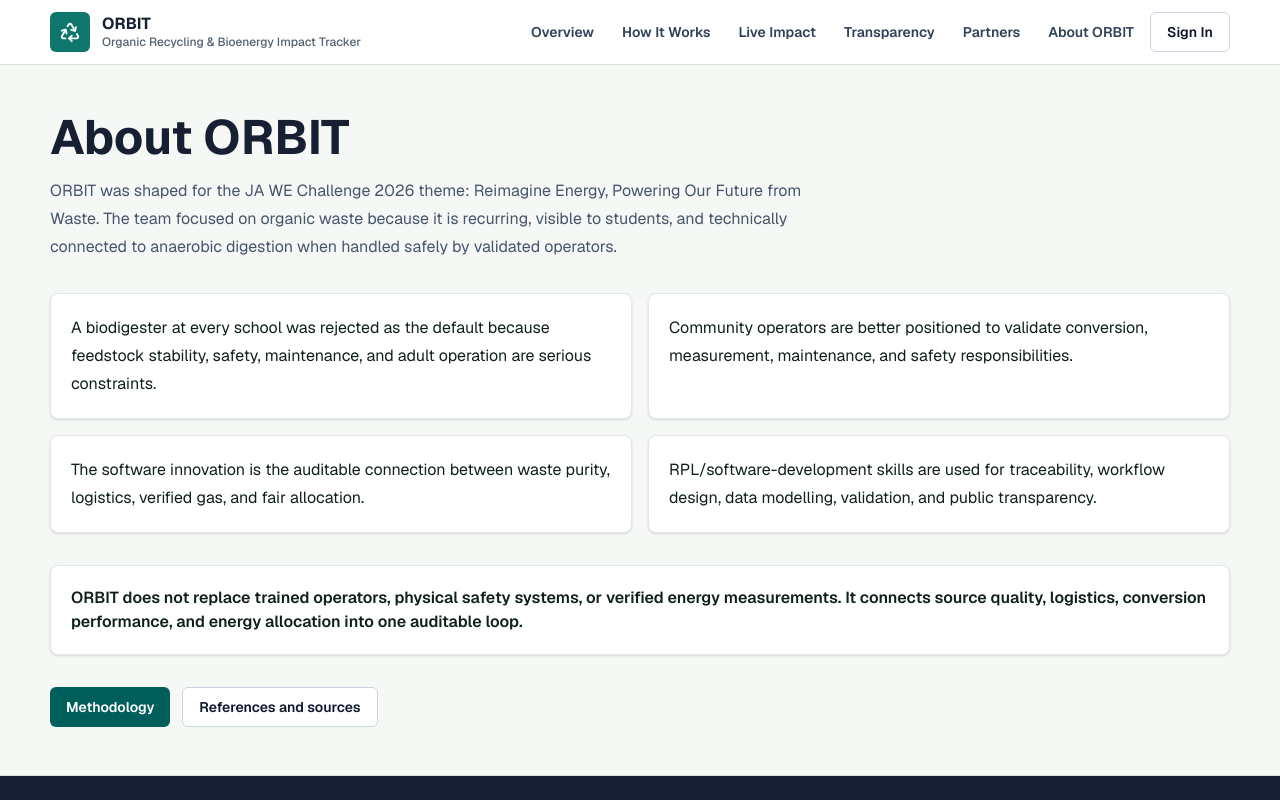
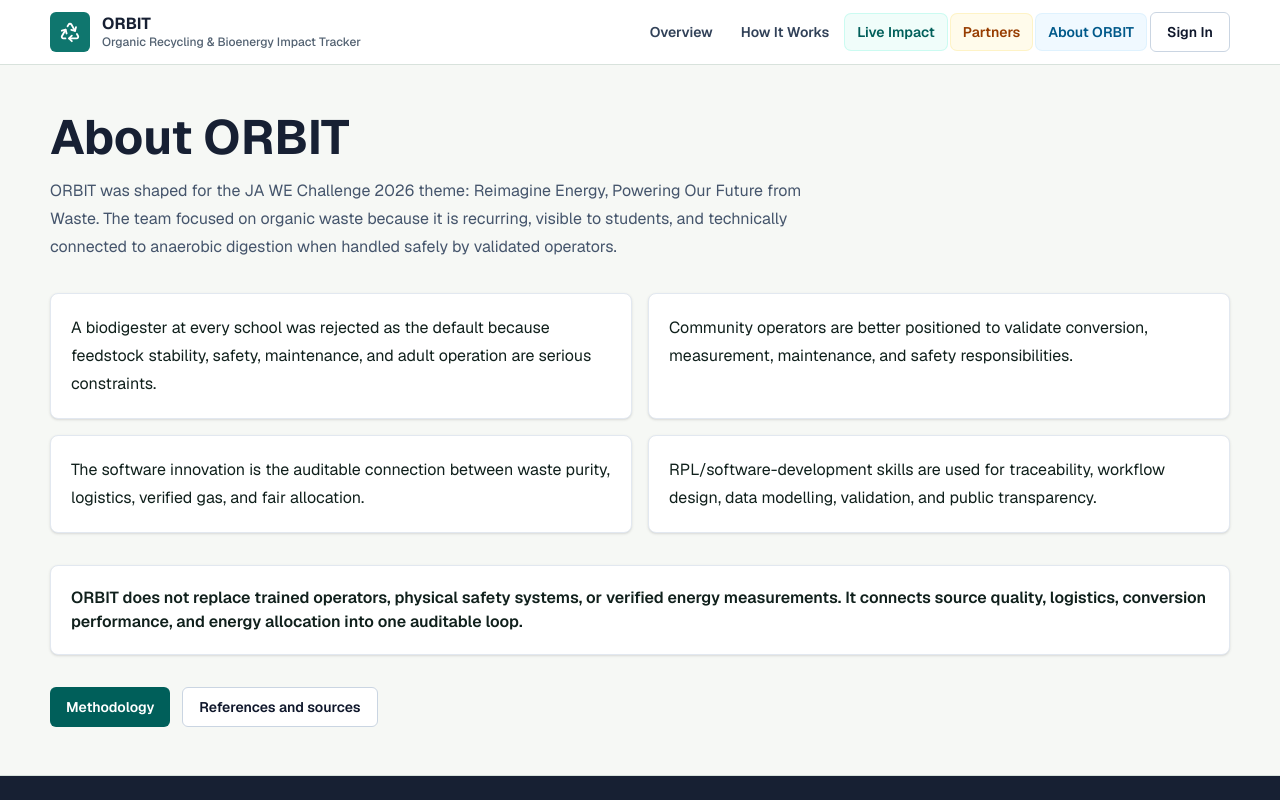
Before and after one commit to Claritys11/orbit-bioenergy-tracker, a Next.js app: page /about in a window 1280 px wide. Shown: the top 800 px of the page. Built offline with nearby package versions, Linux system fonts and the light colour scheme.

Commit message:
style: polish public navigation and flow

```diff
--- a/src/app/globals.css
+++ b/src/app/globals.css
@@ -49,6 +49,27 @@
   top: 16px;
 }
 
+.reveal-on-scroll {
+  animation: orbit-reveal 0.7s ease-out both;
+  animation-timeline: view();
+  animation-range: entry 0% cover 28%;
+}
+
+.reveal-on-scroll:nth-child(2n) {
+  animation-delay: 80ms;
+}
+
+@keyframes orbit-reveal {
+  from {
+    opacity: 0;
+    transform: translateY(18px);
+  }
+  to {
+    opacity: 1;
+    transform: translateY(0);
+  }
+}
+
 button,
 a,
 input,
@@ -62,3 +83,9 @@
     display: none !important;
   }
 }
+
+@media (prefers-reduced-motion: reduce) {
+  .reveal-on-scroll {
+    animation: none;
+  }
+}
--- a/src/app/page.tsx
+++ b/src/app/page.tsx
@@ -123,7 +123,7 @@
           <h2 className="mt-3 text-4xl font-bold text-[var(--orbit-secondary)]">Physical workflow and user workflow stay aligned.</h2>
           <div className="mt-8 grid gap-4 md:grid-cols-4">
             {workflow.map(([title, body], index) => (
-              <Card key={title}>
+              <Card key={title} className="reveal-on-scroll">
                 <p className="text-sm font-bold text-amber-600">{String(index + 1).padStart(2, "0")}</p>
                 <h3 className="mt-2 font-bold text-slate-950">{title}</h3>
                 <p className="mt-2 text-sm leading-6 text-slate-600">{body}</p>
@@ -132,7 +132,7 @@
           </div>
           <div className="mt-8 grid gap-4 md:grid-cols-4">
             {userSteps.map(([title, body]) => (
-              <Card key={title}>
+              <Card key={title} className="reveal-on-scroll">
                 <h3 className="font-bold">{title}</h3>
                 <p className="mt-2 text-sm leading-6 text-slate-600">{body}</p>
               </Card>
@@ -161,7 +161,7 @@
               <h2 className="mt-3 text-4xl font-bold text-[var(--orbit-secondary)]">Public-safe demonstration metrics.</h2>
               <p className="mt-3 text-sm text-slate-600">Demonstration dataset - not field-validated pilot results.</p>
             </div>
-            <LinkButton href="/transparency">Open Full Transparency Dashboard</LinkButton>
+            <LinkButton href="/transparency">Open Full Live Impact Dashboard</LinkButton>
           </div>
           <div className="mt-8 grid gap-4 md:grid-cols-4">
             <PublicMetric label="Registered waste" value={formatKg(data.metrics.registeredWaste)} unit="gross waste" confidence="Simulated Demo" period={data.period} updated={data.lastUpdated} />
@@ -182,7 +182,7 @@
                   "Rejected waste is not counted as accepted contribution.",
                   "Unfulfilled allocation is not counted as delivered energy.",
                   "Every critical change is recorded through an audit trail.",
-                ].map((item) => <Card key={item}><p className="font-semibold">{item}</p></Card>)}
+                ].map((item) => <Card key={item} className="reveal-on-scroll"><p className="font-semibold">{item}</p></Card>)}
               </div>
             </div>
             <div>
--- a/src/components/public/public-footer.tsx
+++ b/src/components/public/public-footer.tsx
@@ -14,7 +14,7 @@
         <div>
           <p className="font-semibold">Public</p>
           <div className="mt-3 grid gap-2 text-sm text-slate-300">
-            <Link href="/transparency">Transparency</Link>
+            <Link href="/transparency">Live Impact</Link>
             <Link href="/impact">Impact</Link>
             <Link href="/methodology">Methodology</Link>
             <Link href="/sources">Sources</Link>
--- a/src/components/public/public-header.tsx
+++ b/src/components/public/public-header.tsx
@@ -6,13 +6,19 @@
 import { LinkButton } from "@/components/ui";
 
 const links = [
-  { href: "/#overview", label: "Overview" },
-  { href: "/#how-it-works", label: "How It Works" },
-  { href: "/transparency", label: "Live Impact" },
-  { href: "/transparency", label: "Transparency" },
-  { href: "/partners", label: "Partners" },
-  { href: "/about", label: "About ORBIT" },
-];
+  { href: "/#overview", label: "Overview", accent: "neutral" },
+  { href: "/#how-it-works", label: "How It Works", accent: "neutral" },
+  { href: "/transparency", label: "Live Impact", accent: "impact" },
+  { href: "/partners", label: "Partners", accent: "partners" },
+  { href: "/about", label: "About ORBIT", accent: "about" },
+] as const;
+
+const accentClass = {
+  neutral: "text-slate-700 hover:bg-teal-50",
+  impact: "bg-teal-50 text-teal-800 ring-1 ring-teal-100 hover:bg-teal-100",
+  partners: "bg-amber-50 text-amber-800 ring-1 ring-amber-100 hover:bg-amber-100",
+  about: "bg-sky-50 text-sky-800 ring-1 ring-sky-100 hover:bg-sky-100",
+};
 
 export function PublicHeader() {
   const [open, setOpen] = useState(false);
@@ -33,7 +39,7 @@
         </Link>
         <nav className="hidden items-center gap-1 lg:flex" aria-label="Public navigation">
           {links.map((link) => (
-            <Link key={link.href + link.label} href={link.href} className="rounded-md px-3 py-2 text-sm font-semibold text-slate-700 hover:bg-teal-50">
+            <Link key={link.href + link.label} href={link.href} className={`rounded-md px-3 py-2 text-sm font-semibold ${accentClass[link.accent]}`}>
               {link.label}
             </Link>
           ))}
@@ -54,7 +60,7 @@
         <nav id="public-mobile-nav" className="border-t border-slate-200 bg-white px-4 py-3 lg:hidden" aria-label="Mobile public navigation">
           <div className="grid gap-2">
             {links.map((link) => (
-              <Link key={link.href + link.label} href={link.href} className="rounded-md px-3 py-3 text-sm font-semibold text-slate-800" onClick={() => setOpen(false)}>
+              <Link key={link.href + link.label} href={link.href} className={`rounded-md px-3 py-3 text-sm font-semibold ${accentClass[link.accent]}`} onClick={() => setOpen(false)}>
                 {link.label}
               </Link>
             ))}
--- a/src/components/public/system-flow.tsx
+++ b/src/components/public/system-flow.tsx
@@ -11,15 +11,21 @@
 
 export function SystemFlow() {
   return (
-    <div className="grid gap-3 md:grid-cols-6">
+    <div className="grid gap-3 sm:grid-cols-2">
       {nodes.map((node, index) => {
         const Icon = node.icon;
         return (
-          <div key={node.label} className="relative rounded-lg border border-slate-200 bg-white p-4 shadow-sm">
+          <div key={node.label} className="reveal-on-scroll relative rounded-lg border border-slate-200 bg-white p-4 shadow-sm">
             <Icon size={22} className="text-[var(--orbit-primary)]" aria-hidden />
             <p className="mt-3 font-bold text-slate-950">{node.label}</p>
             <p className="mt-1 text-xs leading-5 text-slate-500">{node.note}</p>
-            {index < nodes.length - 1 ? <ArrowRight className="absolute -right-5 top-1/2 hidden text-amber-500 md:block" size={20} aria-hidden /> : null}
+            {index % 2 === 0 ? (
+              <ArrowRight
+                className="absolute -right-5 top-1/2 hidden text-amber-500 sm:block"
+                size={20}
+                aria-hidden
+              />
+            ) : null}
           </div>
         );
       })}
```
